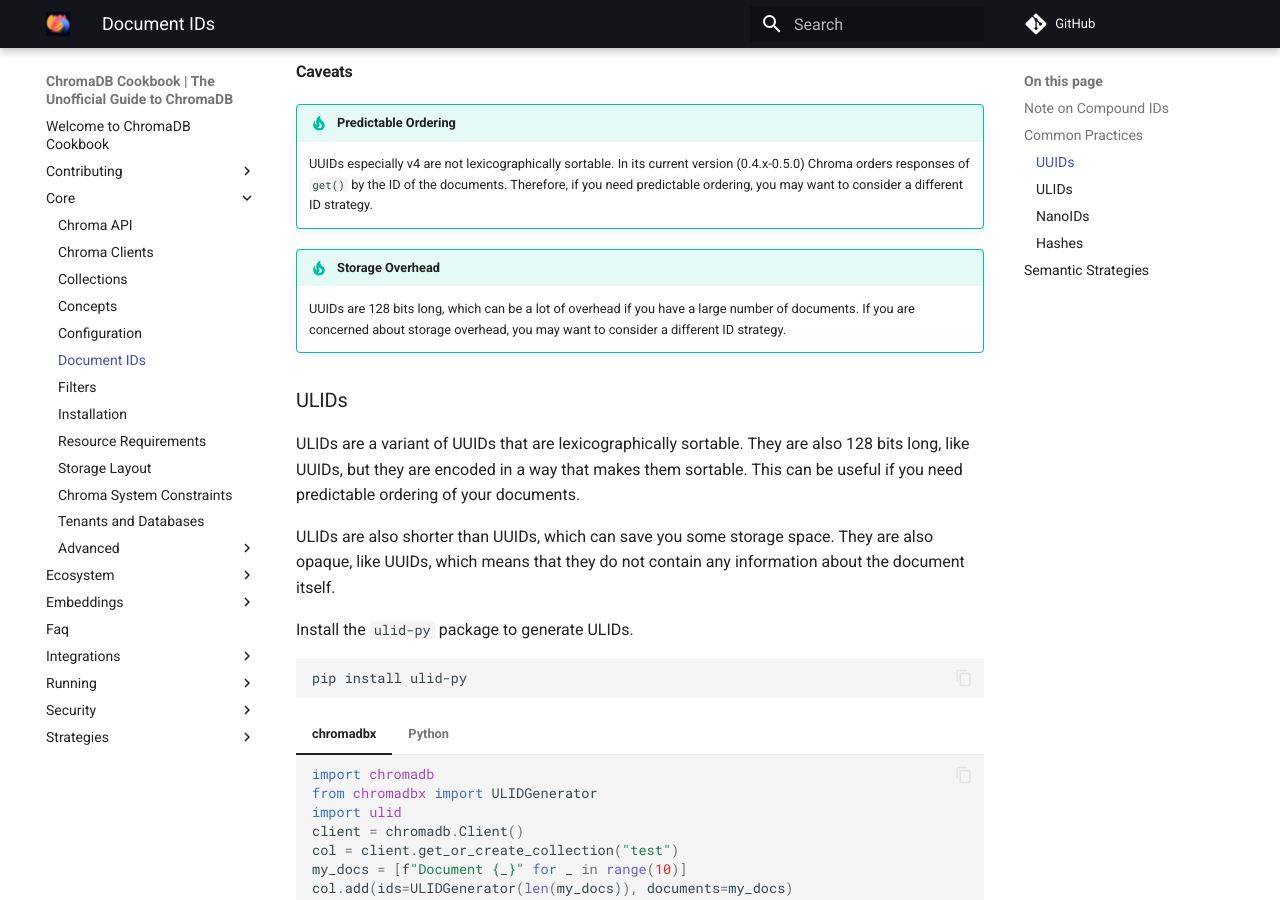
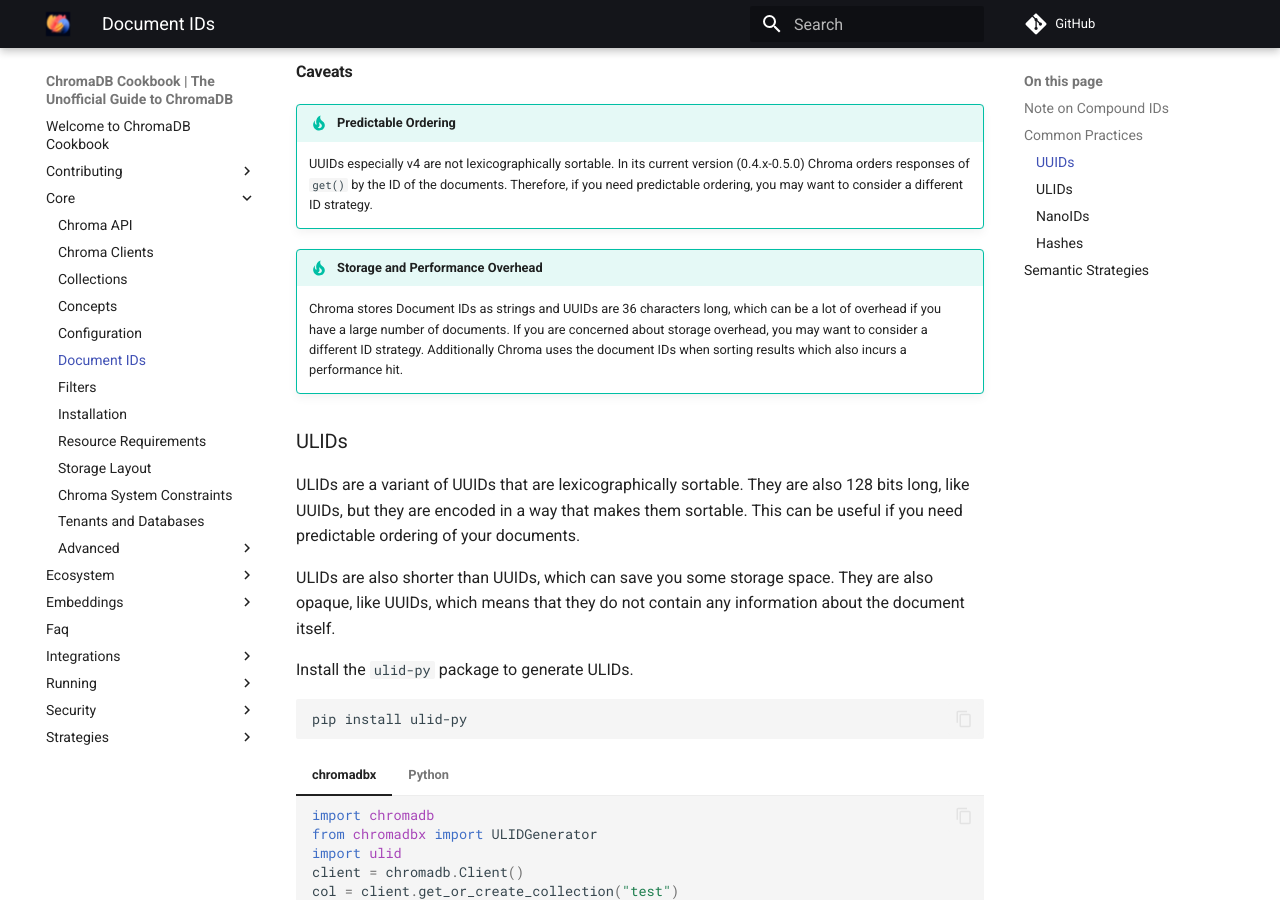
Before and after one commit to amikos-tech/chroma-cookbook, an MkDocs documentation site: the page built from docs/core/document-ids.md, in a window 1280 px wide and 900 px high, scrolled down 855 px. Built offline with MkDocs 1.6.1 and Material for MkDocs 9.7.7, drawn with Linux system fonts in a browser that asks for light colours; comment, search, counter and statistics services are not loaded.

Commit message:
chore: Minor clarifications around UUIDs

```diff
--- a/docs/core/document-ids.md
+++ b/docs/core/document-ids.md
@@ -57,10 +57,12 @@
     UUIDs especially v4 are not lexicographically sortable. In its current version (0.4.x-0.5.0) Chroma orders responses
     of `get()` by the ID of the documents. Therefore, if you need predictable ordering, you may want to consider a different ID strategy.
 
-!!! tip "Storage Overhead"
+!!! tip "Storage and Performance Overhead"
 
-    UUIDs are 128 bits long, which can be a lot of overhead if you have a large number of documents. If you are concerned
+    Chroma stores Document IDs as strings and UUIDs are 36 characters long, which can be a lot of overhead if you have a
+    large number of documents. If you are concerned
     about storage overhead, you may want to consider a different ID strategy.
+    Additionally Chroma uses the document IDs when sorting results which also incurs a performance hit.
 
 ### ULIDs
 
```
